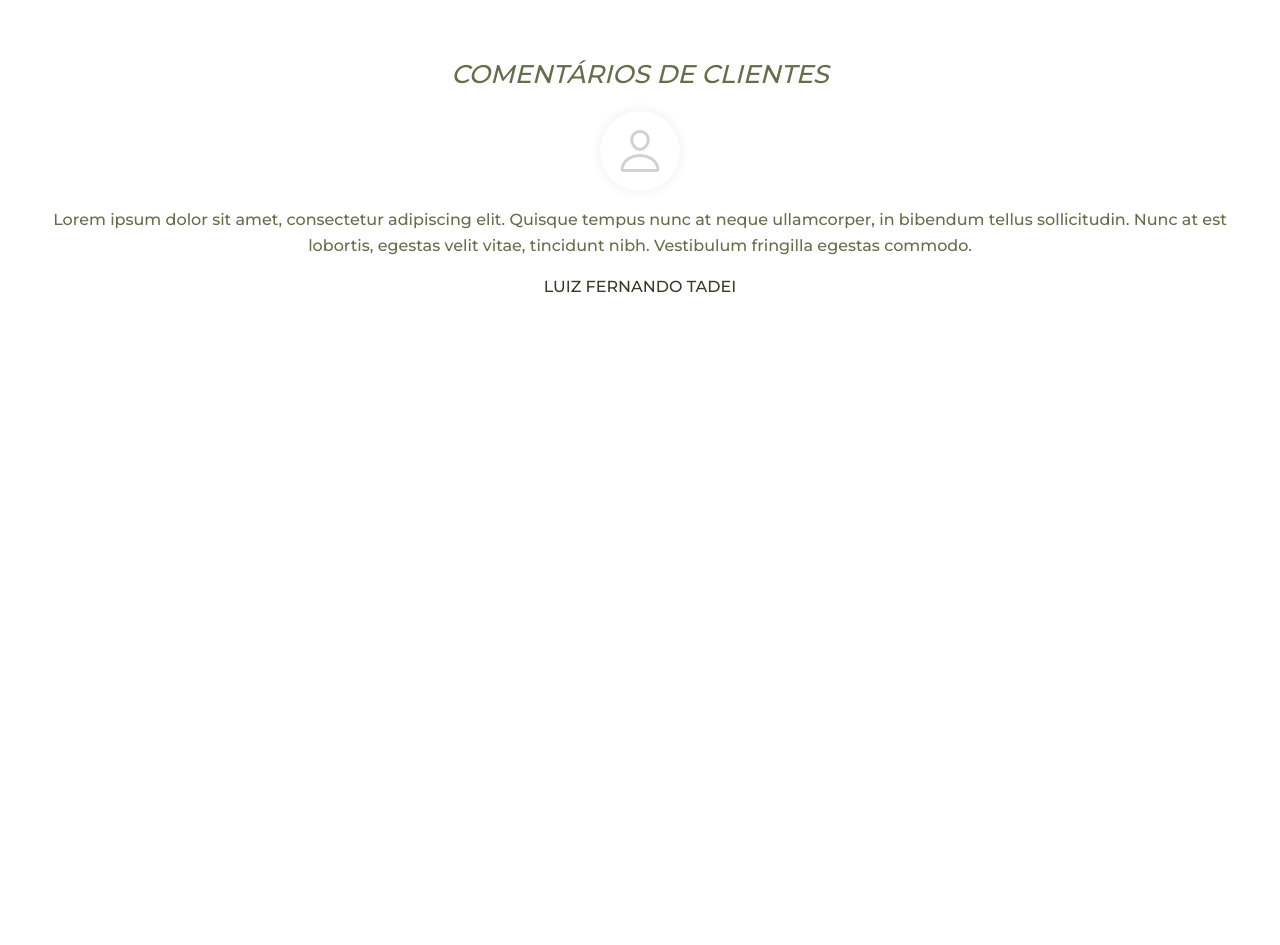
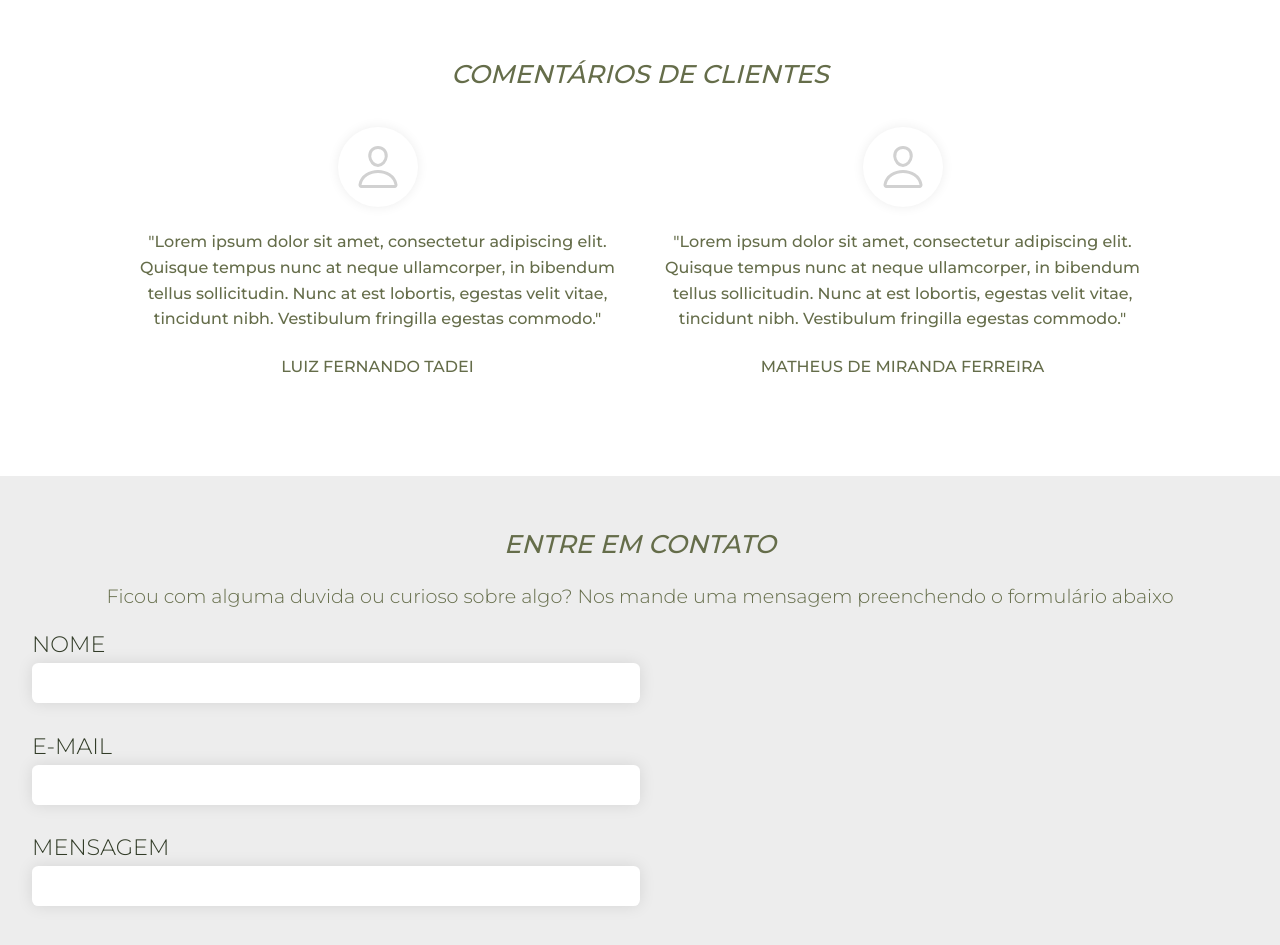
Before and after one commit to matheusmirandaferreira/Rancho-Montana, a React (Vite) app: page / in a window 1280 px wide. Shown: the part 1440-2385 px from the top of the page. Before the commit the page ends 1772 px from the top, so only its background shows below. Built offline with nearby package versions, Linux system fonts and the light colour scheme.

Commit message:
Comment and input components

```diff
--- a/package.json
+++ b/package.json
@@ -11,6 +11,7 @@
     "@types/styled-components": "^5.1.24",
     "react": "^17.0.2",
     "react-dom": "^17.0.2",
+    "react-hook-form": "^7.30.0",
     "react-icons": "^4.3.1",
     "react-router-dom": "6",
     "styled-components": "^5.3.5"
--- a/src/components/Comment/index.tsx
+++ b/src/components/Comment/index.tsx
@@ -16,7 +16,7 @@ export function Comment({ comment, img, name }: Props) {
       </div>
 
       <div className="comment">
-        <span>{comment}</span>
+        <span>{`"${comment}"`}</span>
       </div>
 
       <div className="user-name">
--- a/src/components/Comment/styles.ts
+++ b/src/components/Comment/styles.ts
@@ -5,7 +5,7 @@ export const Container = styled.div`
   align-items: center;
   flex-direction: column;
   justify-content: space-between;
-  gap: 1rem;
+  gap: 1.4rem;
 
   .profile {
     width: 80px;
@@ -29,10 +29,11 @@ export const Container = styled.div`
   .comment {
     color: ${({ theme }) => theme.primary500};
     text-align: center;
+    max-width: 38rem;
   }
 
   .user-name {
-    color: ${({ theme }) => theme.primary700};
+    color: ${({ theme }) => theme.primary500};
     text-transform: uppercase;
     text-align: center;
   }
--- /dev/null
+++ b/src/components/Description/index.ts
@@ -0,0 +1,14 @@
+import styled, { css } from 'styled-components';
+
+export const Description = styled.div`
+  font-size: 1.2rem;
+  font-weight: 200;
+
+  text-align: center;
+
+  margin: 1rem 0;
+
+  ${({ theme }) => css`
+    color: ${theme.primary500};
+  `}
+`;
--- /dev/null
+++ b/src/components/Input/index.tsx
@@ -0,0 +1,16 @@
+import React from 'react';
+
+import * as S from './styles';
+
+type Props = React.HTMLProps<HTMLInputElement> & {
+  label: string;
+};
+
+export function Input({ label, ...rest }: Props) {
+  return (
+    <S.Container>
+      <label htmlFor={rest.id}>{label}</label>
+      <input type="text" {...rest} />
+    </S.Container>
+  );
+}
--- /dev/null
+++ b/src/components/Input/styles.ts
@@ -0,0 +1,26 @@
+import styled from 'styled-components';
+
+export const Container = styled.div`
+  label {
+    display: block;
+
+    font-size: 1.4rem;
+    text-transform: uppercase;
+
+    font-weight: 200;
+
+    color: ${({ theme }) => theme.primary700};
+  }
+
+  input {
+    height: 40px;
+    padding: 0.4rem 0.8rem;
+    border-radius: 0.4rem;
+    width: 50%;
+    outline: 0;
+    border: 0;
+    box-shadow: 0 0 16px rgba(0, 0, 0, 0.1);
+
+    margin-bottom: 1.6rem;
+  }
+`;
--- a/src/pages/Home/index.tsx
+++ b/src/pages/Home/index.tsx
@@ -10,6 +10,8 @@ import * as S from './styles';
 import { ContentWrapper } from '../../components/ContentWrapper';
 import { Title } from '../../components/Title';
 import { Comment } from '../../components/Comment';
+import { Description } from '../../components/Description';
+import { Input } from '../../components/Input';
 
 export function Home() {
   const handleClick = () => {
@@ -46,11 +48,32 @@ export function Home() {
       />
       <ContentWrapper>
         <Title>Comentários de clientes</Title>
-        <Comment
-          comment="Lorem ipsum dolor sit amet, consectetur adipiscing elit. Quisque tempus nunc at neque ullamcorper, in bibendum tellus sollicitudin. Nunc at est lobortis, egestas velit vitae, tincidunt nibh. Vestibulum fringilla egestas commodo."
-          name="Luiz fernando tadei"
-          img={undefined}
-        />
+        <S.CommentsWrapper>
+          <Comment
+            comment="Lorem ipsum dolor sit amet, consectetur adipiscing elit. Quisque tempus nunc at neque ullamcorper, in bibendum tellus sollicitudin. Nunc at est lobortis, egestas velit vitae, tincidunt nibh. Vestibulum fringilla egestas commodo."
+            name="Luiz Fernando Tadei"
+            img={undefined}
+          />
+          <Comment
+            comment="Lorem ipsum dolor sit amet, consectetur adipiscing elit. Quisque tempus nunc at neque ullamcorper, in bibendum tellus sollicitudin. Nunc at est lobortis, egestas velit vitae, tincidunt nibh. Vestibulum fringilla egestas commodo."
+            name="Matheus de Miranda Ferreira"
+            img={undefined}
+          />
+        </S.CommentsWrapper>
+      </ContentWrapper>
+      <ContentWrapper custonBackground="gray">
+        <div className="content">
+          <Title>Entre em contato</Title>
+          <Description>
+            Ficou com alguma duvida ou curioso sobre algo? Nos mande uma
+            mensagem preenchendo o formulário abaixo
+          </Description>
+          <form>
+            <Input label="Nome" name="name" />
+            <Input label="E-mail" name="email" />
+            <Input label="Mensagem" name="description" />
+          </form>
+        </div>
       </ContentWrapper>
     </>
   );
--- a/src/pages/Home/styles.ts
+++ b/src/pages/Home/styles.ts
@@ -11,3 +11,13 @@ export const ComeVisit = styled.div`
     }
   }
 `;
+
+export const CommentsWrapper = styled.div`
+  display: flex;
+  align-items: center;
+  justify-content: space-between;
+  gap: 2rem;
+
+  margin: 2rem auto;
+  max-width: 1018px;
+`;
```
Also changed, not shown: 1 other file (tests, documents, lock files or other folders).
